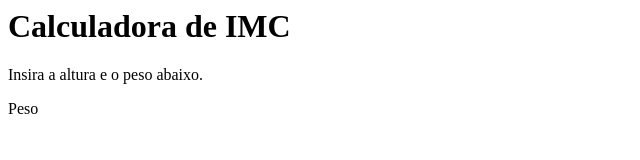
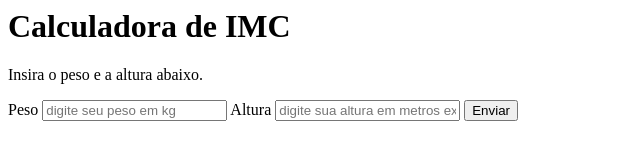
Before and after one commit to douglasalvesnunes/repo-aulaGerenciadeConfig, a plain HTML site: page index.html in a window 1280 px wide. Shown: the whole page, without its empty margins (0-640 px from the left). Drawn offline with Linux system fonts and the light colour scheme.

Commit message:
Adicionado o form do IMC

```diff
--- a/index.html
+++ b/index.html
@@ -6,8 +6,15 @@
 </head>
 <body>
     <h1>Calculadora de IMC</h1>
-    <p>Insira a altura e o peso abaixo.</p>
-    <p>Peso</p>
+    <p>Insira o peso e a altura abaixo.</p>
+    <form action="" id="calculo-imc">
+        <label for="peso">Peso</label>
+        <input name="peso" type="text" id="peso" required placeholder="digite seu peso em kg">
+        <label for="altura">Altura</label>
+        <input name="altura" type="text" id="altura" required placeholder="digite sua altura em metros ex: 1.90">
+        <input type="submit" value="Enviar" class="enviar">
+    </form>
+
 
 </body>
 </html>
```
